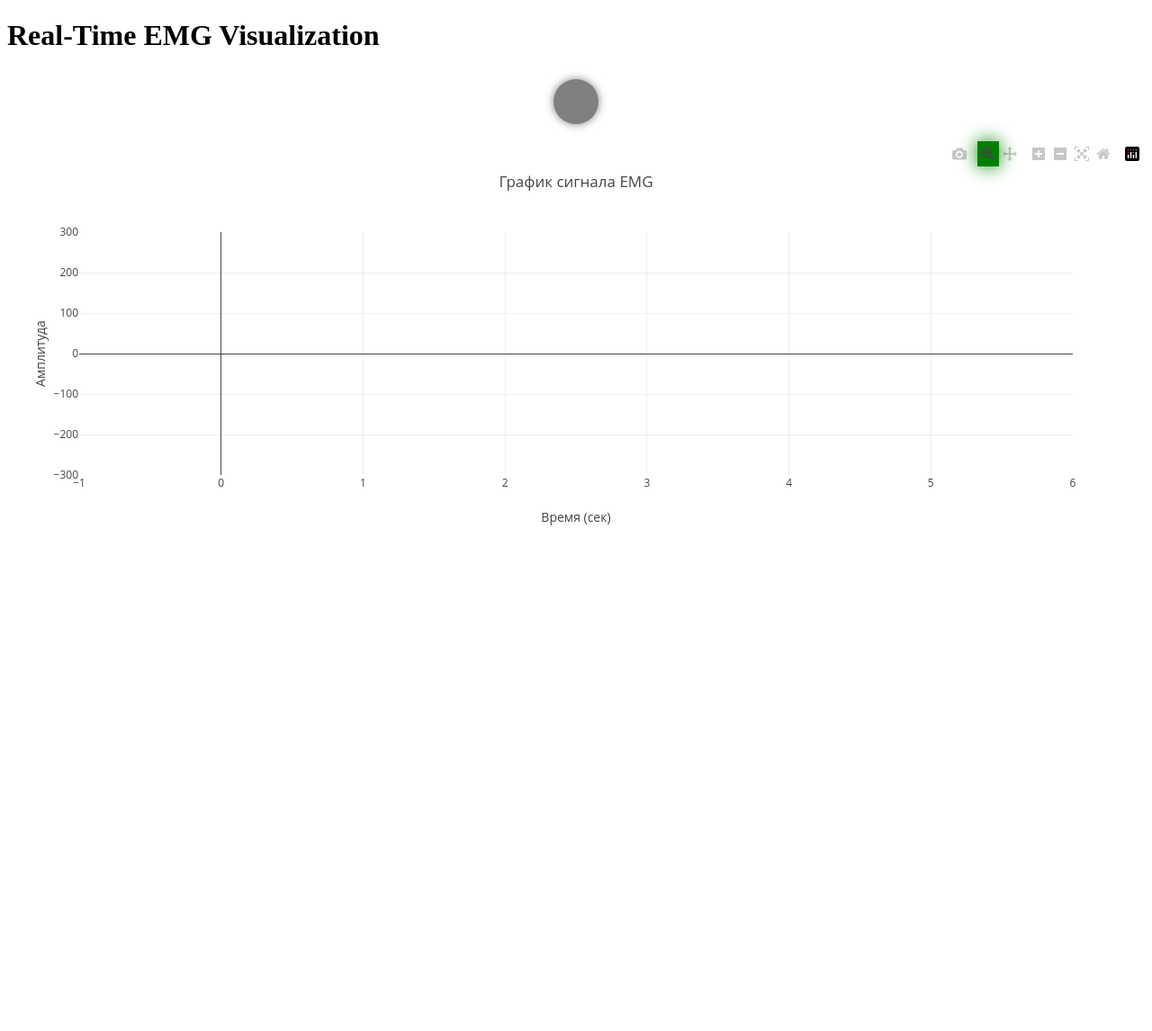
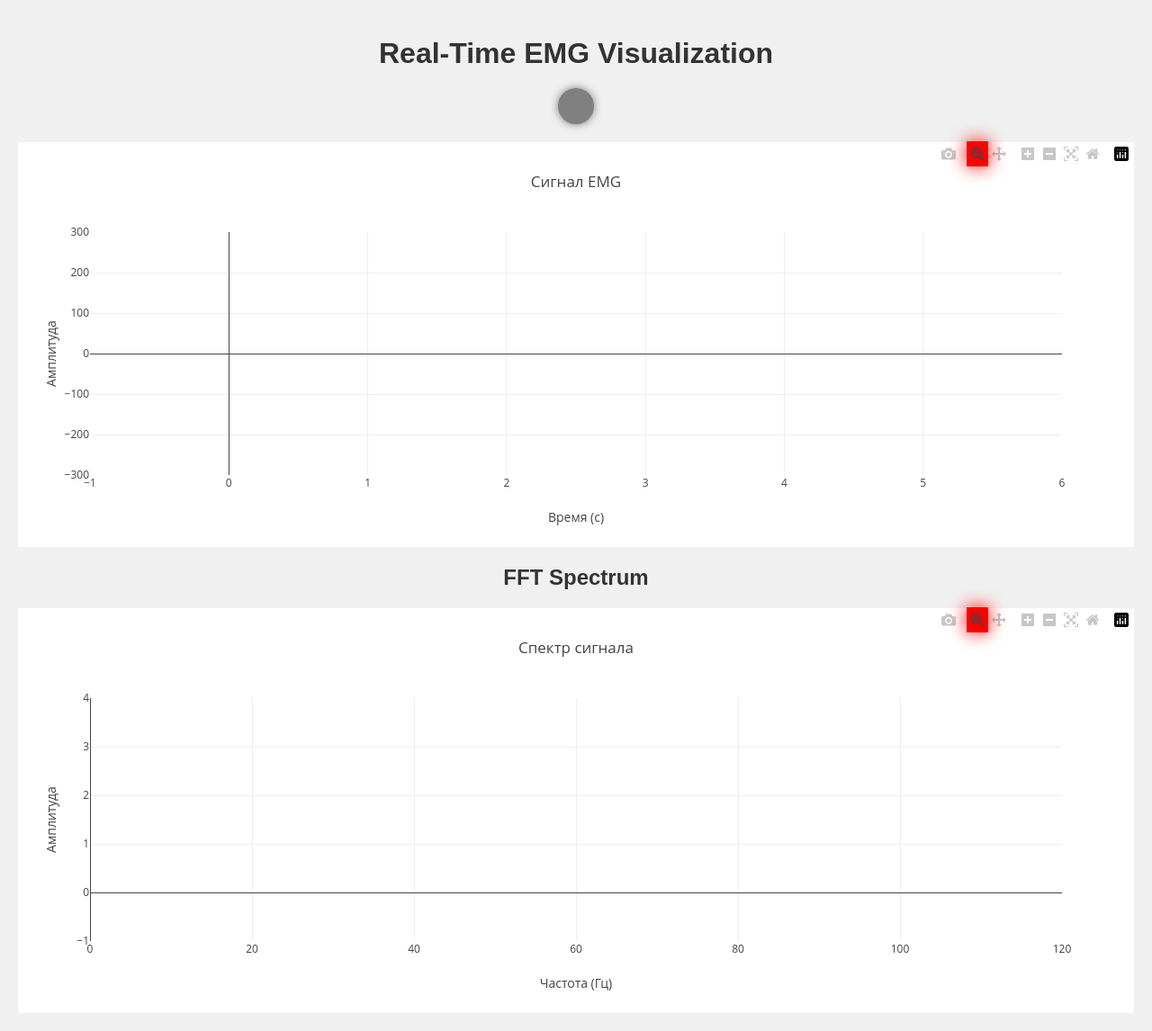
Before and after one commit to bebrasa/M.O.V.E., a Flask app: page / in a window 1280 px wide. Shown: the whole page at 90% size. Before the commit the page ends 584 px from the top, so only its background shows below. Run offline with Flask 3, Linux system fonts and the light colour scheme; some libraries are stand-ins or nearby versions.

Commit message:
serverBluetoothDataAgain

```diff
--- a/app.py
+++ b/app.py
@@ -1,85 +1,124 @@
 from flask import Flask, render_template
 from flask_socketio import SocketIO
-import serial
-import eventlet
+import asyncio
+from bleak import BleakClient
+import numpy as np
 import time
+import threading
+from scipy.signal import butter, lfilter
 
-# Настройка Flask
-app = Flask(__name__)
-socketio = SocketIO(app, async_mode='eventlet')
+app = Flask(__name__, static_folder='static')
+socketio = SocketIO(app, async_mode='threading')
 
-# Настройка последовательного порта
-port = '/dev/cu.usbmodem1101'  # Замените на реальный порт
-baud_rate = 115200
-ser = serial.Serial(port, baud_rate, timeout=1)
+ESP32_MAC = "F0:F5:BD:FD:92:6E"
+CHARACTERISTIC_UUID = "abcdef01-1234-5678-1234-56789abcdef0"
 
-# Функция для сглаживания данных
-def smooth_data(data, window_size=5):
-    if len(data) < window_size:
-        return data[-1]  # Если данных меньше окна сглаживания, вернуть последний элемент
-    return sum(data[-window_size:]) / window_size  # Скользящее среднее
+value_buffer = []
+fft_buffer = []
+buffer_lock = threading.Lock()
+fft_lock = threading.Lock()
 
-# Данные для графика
-x_data = []
-y_data = []
-history = []  # Храним список значений сигнала с временными метками
-lamp_status = False  # Состояние "лампочки"
+lamp_status = False
+history = []
 
 @app.route('/')
 def index():
     return render_template('index.html')
 
+def process_value(value):
+    global lamp_status, history
+    current_time = time.time()
+    history.append((current_time, value))
+    history = [(t, v) for t, v in history if current_time - t <= 1]
+    lamp_status = len([v for t, v in history if abs(v) > 43]) >= 4
+
+def handle_notification(sender, data):
+    try:
+        line = data.decode('utf-8').strip()
+        value = int(line)
+        value = max(-300, min(300, value))
+        process_value(value)
+
+        with buffer_lock:
+            value_buffer.append((time.time(), value))
+        with fft_lock:
+            fft_buffer.append(value)
+            if len(fft_buffer) > 256:
+                fft_buffer.pop(0)
+
+    except Exception as e:
+        print(f"[BLE] Ошибка: {e}")
+
+def emit_loop(start_time):
+    last_emit = 0
+    while True:
+        time.sleep(0.05)
+
+        with buffer_lock:
+            if not value_buffer:
+                continue
+            timestamp, value = value_buffer[-1]
+            value_buffer.clear()
+
+        if time.time() - last_emit >= 0.05:
+            last_emit = time.time()
+            socketio.emit('update_plot', {
+                'x': [timestamp - start_time],
+                'y': [value],
+                'lamp_status': lamp_status
+            })
+
+# Полосовой фильтр Баттерворта
+def butter_bandpass(lowcut, highcut, fs, order=4):
+    nyq = 0.5 * fs
+    low = lowcut / nyq
+    high = highcut / nyq
+    return butter(order, [low, high], btype='band')
+
+def apply_bandpass_filter(data, lowcut=1, highcut=100, fs=1000):
+    b, a = butter_bandpass(lowcut, highcut, fs, order=4)
+    return lfilter(b, a, data)
+
+def fft_loop():
+    while True:
+        time.sleep(0.5)
+        with fft_lock:
+            if len(fft_buffer) < 64:
+                continue
+            data = np.array(fft_buffer[-256:])
+            # Применяем фильтрацию
+            data = apply_bandpass_filter(data, lowcut=5, highcut=100, fs=1000)
+
+            fft_result = np.fft.fft(data)
+            freqs = np.fft.fftfreq(len(data), d=1/100)  # Частота дискретизации ~100 Гц
+            magnitudes = np.abs(fft_result[:len(data)//2])
+            freqs = freqs[:len(data)//2]
+
+            # Расширяем ось частоты до 120 Гц
+            extended_freqs = np.linspace(0, 120, len(magnitudes))
+
+        socketio.emit('update_fft', {
+            'freq': extended_freqs.tolist(),
+            'amp': magnitudes.tolist()
+        })
+
+
 @socketio.on('start_stream')
-def stream_data():
-    global x_data, y_data, history, lamp_status
+def start_stream():
+    threading.Thread(target=background_ble_loop, daemon=True).start()
 
+def background_ble_loop():
+    asyncio.run(run_ble_client())
+
+async def run_ble_client():
     start_time = time.time()
-
-    while True:
-        if ser.in_waiting > 0:
-            try:
-                # Чтение значения из последовательного порта
-                line_data = ser.readline().decode('utf-8').strip()
-                value = int(line_data)
-                value = max(-300, min(300, value))  # Ограничение диапазона
-
-                # Добавляем значение в историю
-                current_time = time.time()
-                history.append((current_time, value))
-
-                # Удаляем значения старше 2 секунд
-                history = [(t, v) for t, v in history if current_time - t <= 1]
-
-                # Подсчет значений, превышающих порог
-                exceeding_values = [v for t, v in history if v > 43 or v < -43]
-
-                # Логика активации лампочки
-                if len(exceeding_values) >= 4 :
-                    lamp_status = True
-                else:
-                    lamp_status = False
-
-                # Логирование для отладки
-                print(f"История: {history}")
-                print(f"Значения превышающие порог: {exceeding_values}, Лампочка: {lamp_status}")
-
-                # Добавление данных для графика
-                y_data.append(value)
-                x_data.append(current_time - start_time)
-
-                # Ограничение количества точек на графике
-                if len(y_data) > 100:
-                    y_data.pop(0)
-                    x_data.pop(0)
-
-                # Отправка данных клиенту
-                socketio.emit('update_plot', {'x': x_data, 'y': y_data, 'lamp_status': lamp_status})
-
-            except ValueError:
-                print(f"Ошибка преобразования: '{line_data}'")
-                continue
-
-        eventlet.sleep(0)
+    async with BleakClient(ESP32_MAC) as client:
+        print("[BLE] Подключено")
+        await client.start_notify(CHARACTERISTIC_UUID, handle_notification)
+        threading.Thread(target=emit_loop, args=(start_time,), daemon=True).start()
+        threading.Thread(target=fft_loop, daemon=True).start()
+        while True:
+            await asyncio.sleep(1)
 
 if __name__ == '__main__':
 
--- a/static/style.css
+++ b/static/style.css
@@ -1,23 +1,20 @@
-\/* Стили веб-страницы */
 body {
     font-family: Arial, sans-serif;
-    background-color: #f4f4f9;
+    text-align: center;
+    background-color: #f0f0f0;
+    margin: 0;
+    padding: 20px;
+  }
+
+  h1, h2 {
     color: #333;
-    text-align: center;
-    padding: 20px;
-}
+    margin-bottom: 20px;
+  }
 
-h1 {
-    margin-bottom: 30px;
-}
-
-#emg-plot {
-    margin-top: 20px;
-}
-
-.lamp {
-    width: 50px;
-    height: 50px;
+  .lamp {
+    width: 40px;
+    height: 40px;
+    margin: 10px auto;
     border-radius: 50%;
     background-color: grey; /* Выключенная лампочка */
     margin: 20px auto;
@@ -25,6 +22,6 @@
 }
 
 .active {
-    background-color: green; /* Включённая лампочка */
-    box-shadow: 0 0 20px green;
+    background-color: red; /* Включённая лампочка */
+    box-shadow: 0 0 20px red;
 }
--- a/templates/index.html
+++ b/templates/index.html
@@ -1,67 +1,66 @@
 <!DOCTYPE html>
 <html lang="en">
 <head>
-    <meta charset="UTF-8">
-    <meta name="viewport" content="width=device-width, initial-scale=1.0">
+  <meta charset="UTF-8" />
+  <meta name="viewport" content="width=device-width, initial-scale=1.0"/>
   <title>EMG Visualization</title>
   <script src="https://cdn.socket.io/4.6.1/socket.io.min.js"></script>
   <script src="https://cdn.plot.ly/plotly-latest.min.js"></script>
-    <link rel="stylesheet" href="static/style.css">
+  <link rel="stylesheet" href="/static/style.css" />
 </head>
 <body>
   <h1>Real-Time EMG Visualization</h1>
-
-    <!-- Лампочка -->
   <div class="lamp" id="lamp"></div>
-
-    <!-- График -->
   <div id="emg-plot"></div>
+  <h2>FFT Spectrum</h2>
+  <div id="fft-plot"></div>
 
   <script>
     const socket = io();
-
-        // Инициализация графика
-        const layout = {
-            title: 'График сигнала EMG',
-            xaxis: { title: 'Время (сек)' },
-            yaxis: { title: 'Амплитуда', range: [-300, 300] }
-        };
+    const maxPoints = 200;
 
     Plotly.newPlot('emg-plot', [{
       x: [],
       y: [],
       mode: 'lines',
-            name: 'EMG Signal',
-            line: { color: 'blue', width: 2 }
-        }], layout);
-
-        // Ссылка на лампочку
-        const lamp = document.getElementById('lamp');
-
-        // Запуск стриминга
-        socket.emit('start_stream');
-        console.log("Стриминг запущен");
-
-        // Обновление графика и лампочки
-        socket.on('update_plot', (data) => {
-            if (data.x && data.y) {
-                // Обновление графика
-                Plotly.update('emg-plot', {
-                    x: [data.x],
-                    y: [data.y]
+      line: { color: 'blue' },
+      name: 'EMG Signal'
+    }], {
+      title: 'Сигнал EMG',
+      xaxis: { title: 'Время (с)' },
+      yaxis: { title: 'Амплитуда', range: [-300, 300] }
     });
 
-                // Обновление состояния лампочки
-                if (data.lamp_status) {
-                    lamp.classList.add('active'); // Лампочка загорается
-                } else {
-                    lamp.classList.remove('active'); // Лампочка выключается
-                }
+    Plotly.newPlot('fft-plot', [{
+    x: [],
+    y: [],
+    mode: 'lines',
+    line: { color: 'green' },
+    name: 'FFT Spectrum'
+  }], {
+    title: 'Спектр сигнала',
+    xaxis: { title: 'Частота (Гц)', range: [0, 120] },  <!-- Обновление диапазона оси частоты -->
+    yaxis: { title: 'Амплитуда' }
+  });
 
-                console.log("График и лампочка обновлены.");
-            } else {
-                console.error("Пустые данные.");
-            }
+    const lamp = document.getElementById('lamp');
+    socket.emit('start_stream');
+
+    socket.on('update_plot', (data) => {
+      const x = data.x[0];
+      const y = data.y[0];
+      Plotly.extendTraces('emg-plot', {
+        x: [[x]],
+        y: [[y]]
+      }, [0], maxPoints);
+      lamp.classList.toggle('active', data.lamp_status);
+    });
+
+    socket.on('update_fft', (data) => {
+      Plotly.update('fft-plot', {
+        x: [data.freq],
+        y: [data.amp]
+      }, {}, [0]);
     });
   </script>
 </body>
```
Lines whose indentation alone changed are shown as unchanged.
